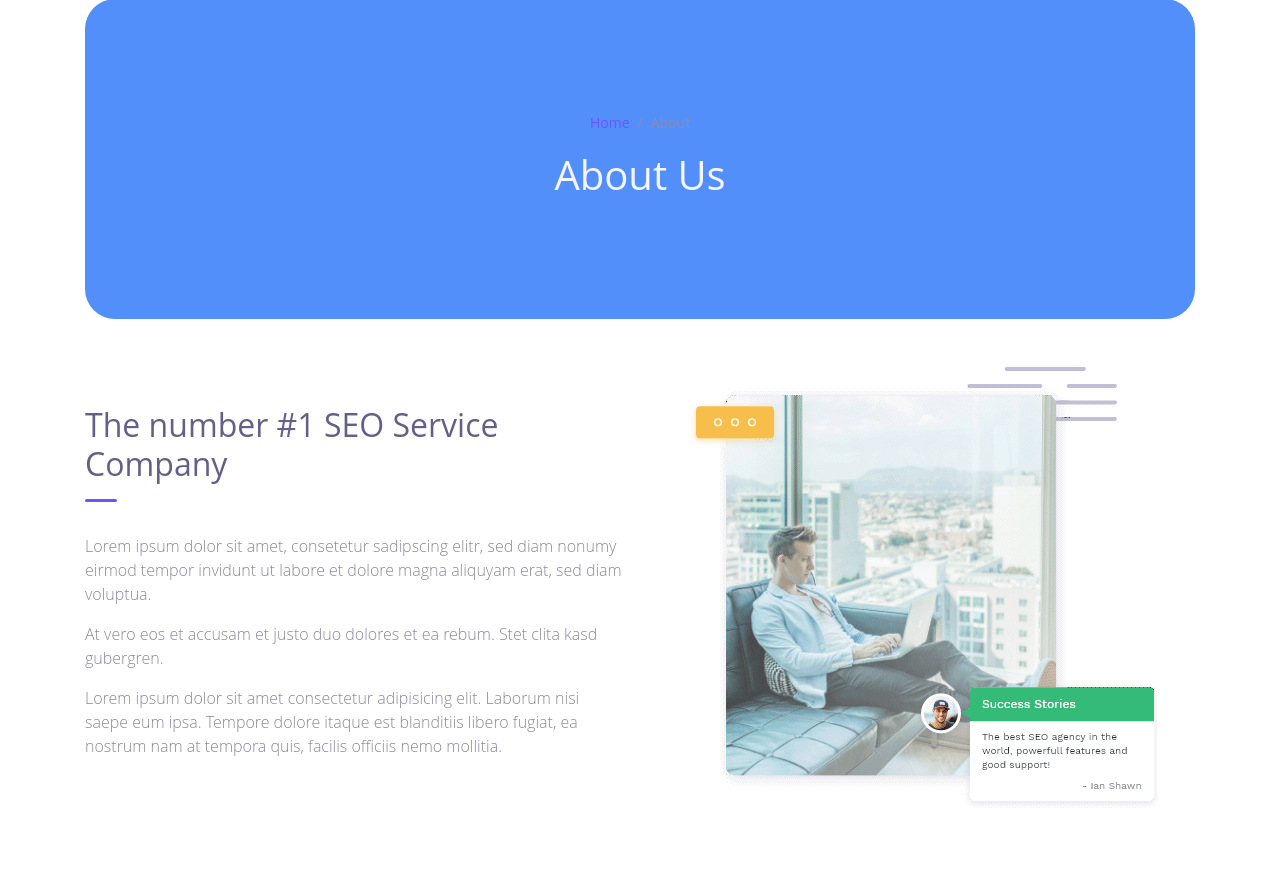
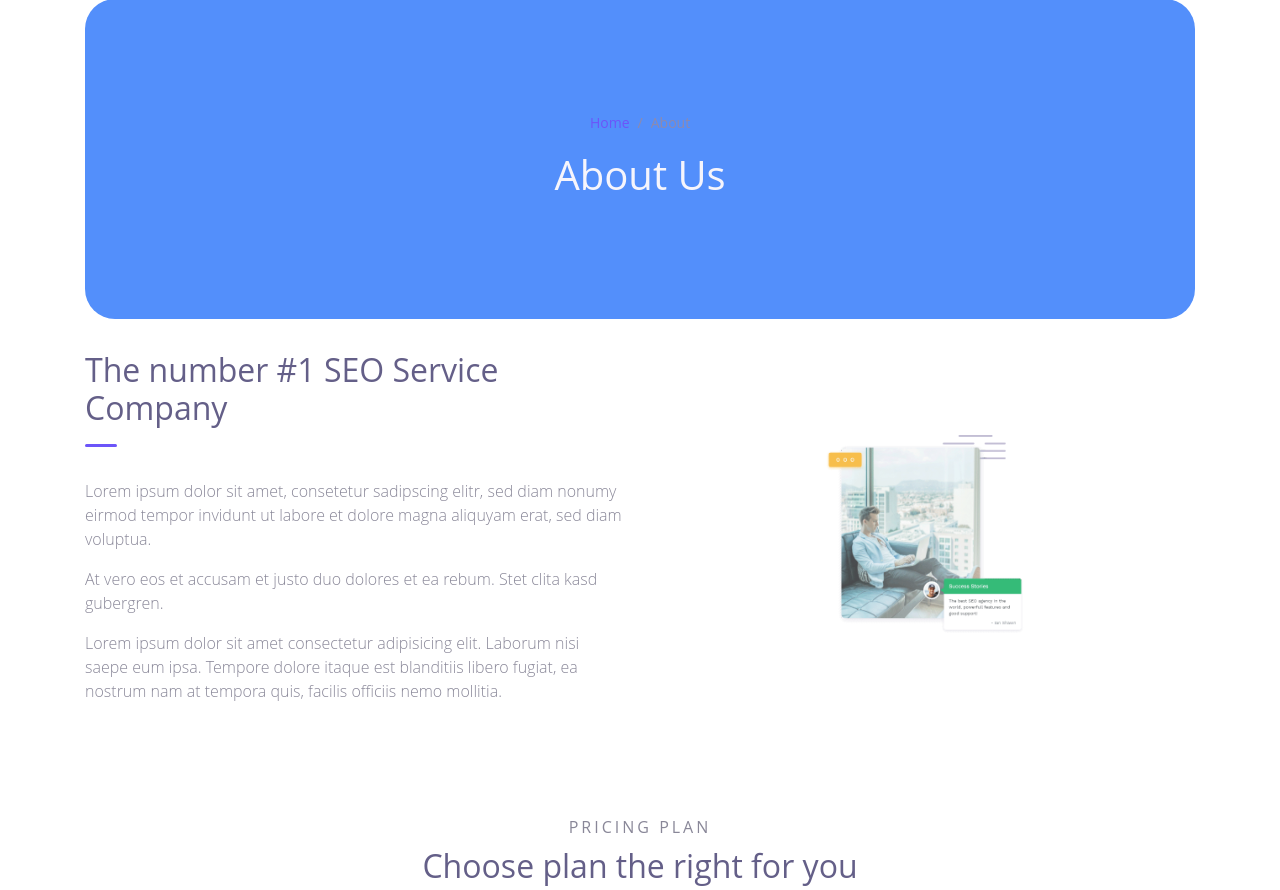
Before and after one commit to roneshgangavani/CricSquid, a Flask app: template templates/about.html in a window 1280 px wide. Shown: the part 97-987 px from the top of the page. Run offline with Flask 3, Linux system fonts and the light colour scheme; the template is opened without the code that fills it, so the values that code supplies are empty; parts of the project's set-up code (start-up, migrations or seed data) failed here and were passed over; some libraries are stand-ins or nearby versions; some web fonts are replaced.

Commit message:
Update theme.css

```diff
--- a/static/assets/css/theme.css
+++ b/static/assets/css/theme.css
@@ -1845,7 +1845,24 @@ a.text-dark:hover, a.text-dark:focus {
   width:200px;
   height:200px;
 }
-
+@media (min-width: 992px) {
+  .img {
+    width:200px;
+    height:200px;
+  }
+}
+@media only screen and (min-width: 600px) {
+  img {
+    width:200px;
+    height:200px;
+  }
+}
+@media only screen and (min-width: 400px) {
+  img {
+    width:200px;
+    height:200px;
+  }
+}
 .page-footer h3,
 .page-footer h4,
 .page-footer h5 {
```
